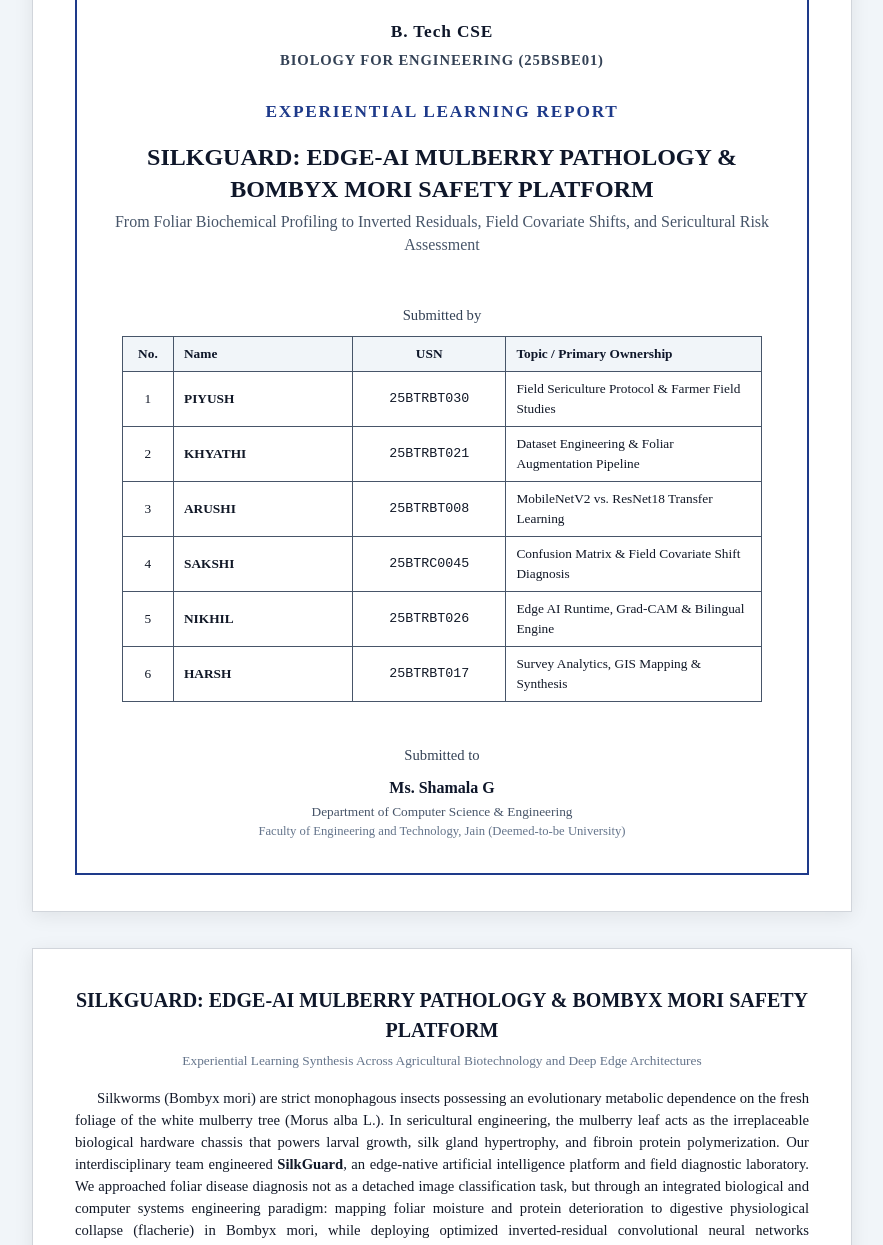
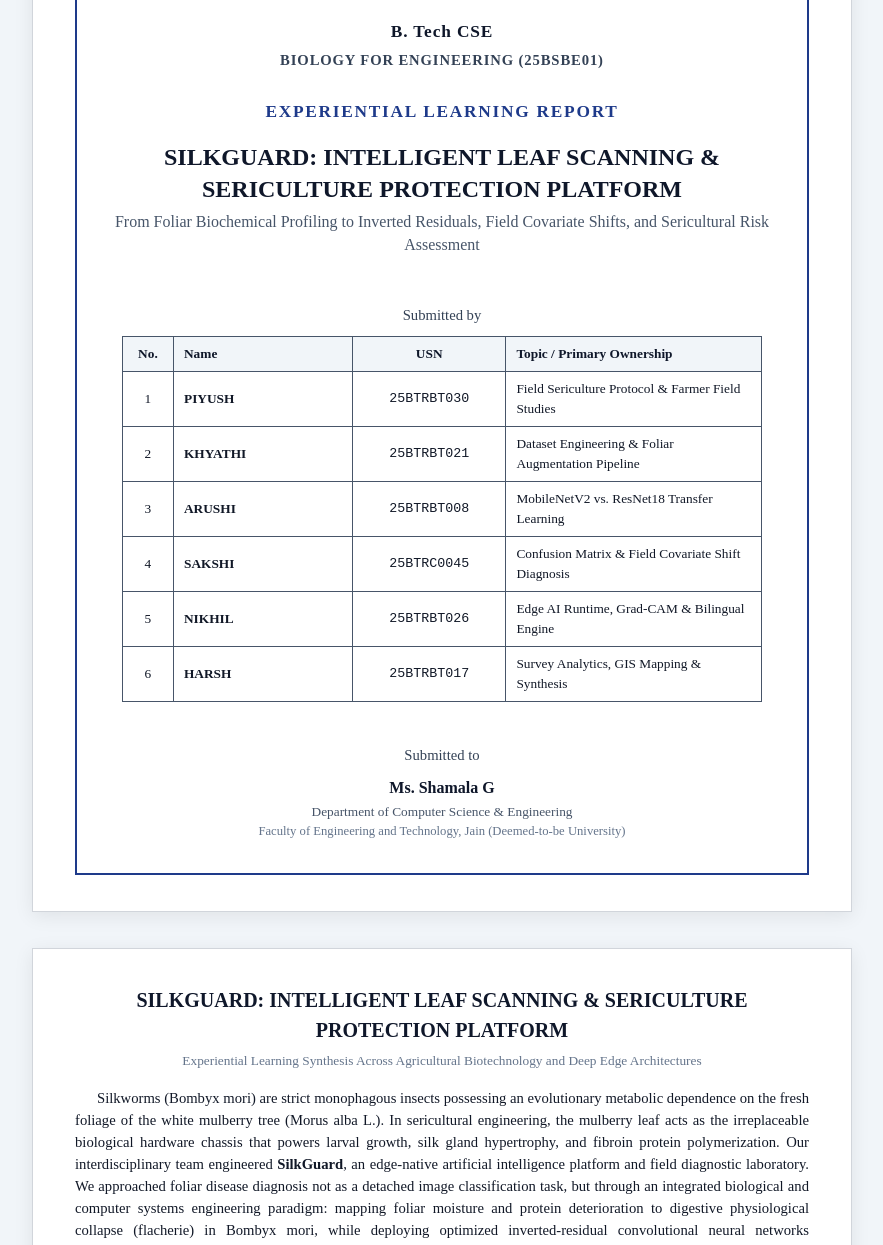
Before and after one commit to SmoothnOperator/SilkGuard, a plain HTML site: page SilkGuard_Combined_Group_Report.html in a window 1280 px wide. Shown: the part 269-1514 px from the top of the page, without its empty margins (198-1081 px from the left). Drawn offline with Linux system fonts and the light colour scheme.

Commit message:
Update project title to SilkGuard: Intelligent Leaf Scanning & Sericulture Protection Platform

```diff
--- a/SilkGuard_Combined_Group_Report.html
+++ b/SilkGuard_Combined_Group_Report.html
@@ -209,7 +209,7 @@
         <div class="course-sub">BIOLOGY FOR ENGINEERING (25BSBE01)</div>
         <div class="report-type-badge">EXPERIENTIAL LEARNING REPORT</div>
 
-        <div class="main-proj-title">SILKGUARD: EDGE-AI MULBERRY PATHOLOGY &amp; BOMBYX MORI SAFETY PLATFORM</div>
+        <div class="main-proj-title">SILKGUARD: INTELLIGENT LEAF SCANNING &amp; SERICULTURE PROTECTION PLATFORM</div>
         <div class="main-proj-subtitle">From Foliar Biochemical Profiling to Inverted Residuals, Field Covariate Shifts, and Sericultural Risk Assessment</div>
       </div>
 
@@ -280,7 +280,7 @@
   <!-- PAGE 2: REPORT BODY - PART 1 -->
   <div class="report-page">
     <div style="text-align: center; margin-bottom: 16px;">
-      <h1 style="font-size: 15pt; text-transform: uppercase; margin: 0 0 6px 0; color: #0f172a;">SilkGuard: Edge-AI Mulberry Pathology &amp; Bombyx mori Safety Platform</h1>
+      <h1 style="font-size: 15pt; text-transform: uppercase; margin: 0 0 6px 0; color: #0f172a;">SilkGuard: Intelligent Leaf Scanning &amp; Sericulture Protection Platform</h1>
       <div style="font-size: 10pt; color: #64748b; font-style: normal;">Experiential Learning Synthesis Across Agricultural Biotechnology and Deep Edge Architectures</div>
     </div>
 
```
Also changed, not shown: SilkGuard_Experiential_Learning_Report.html (+2 -2 lines).
